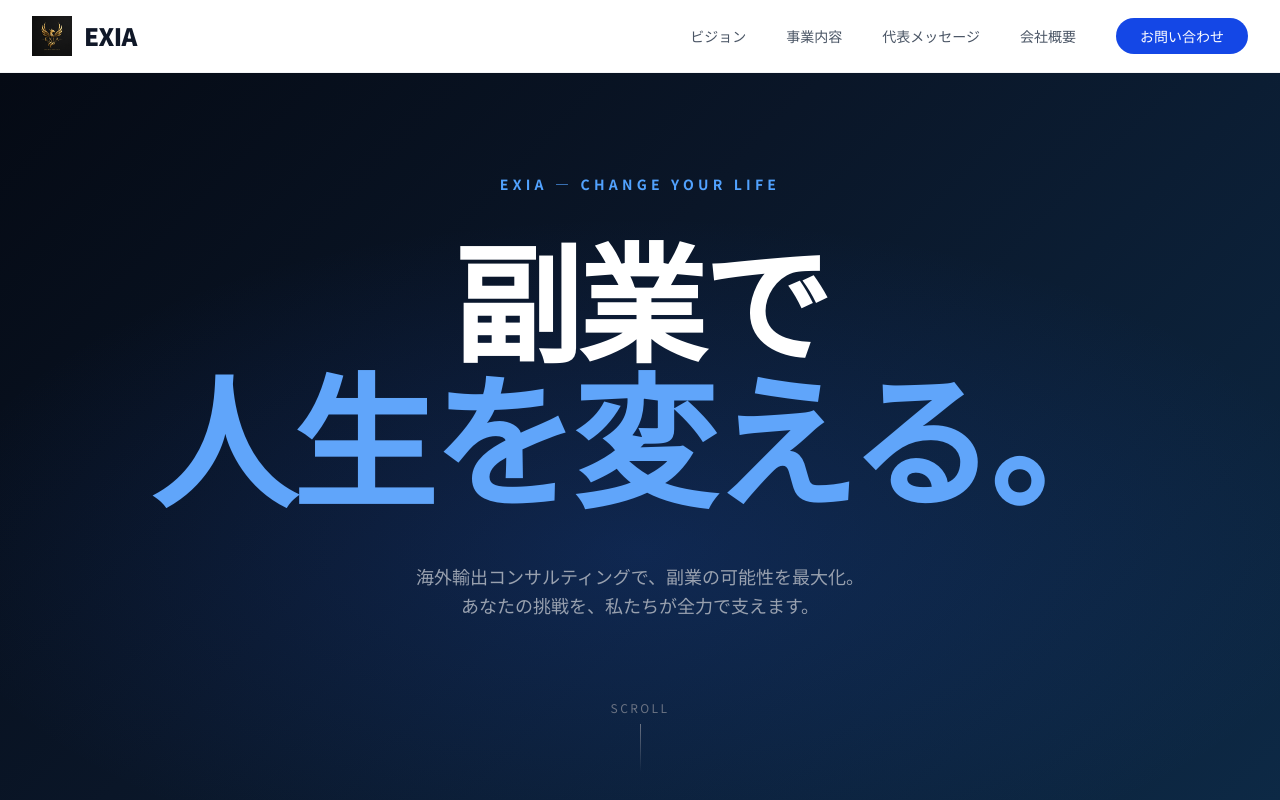
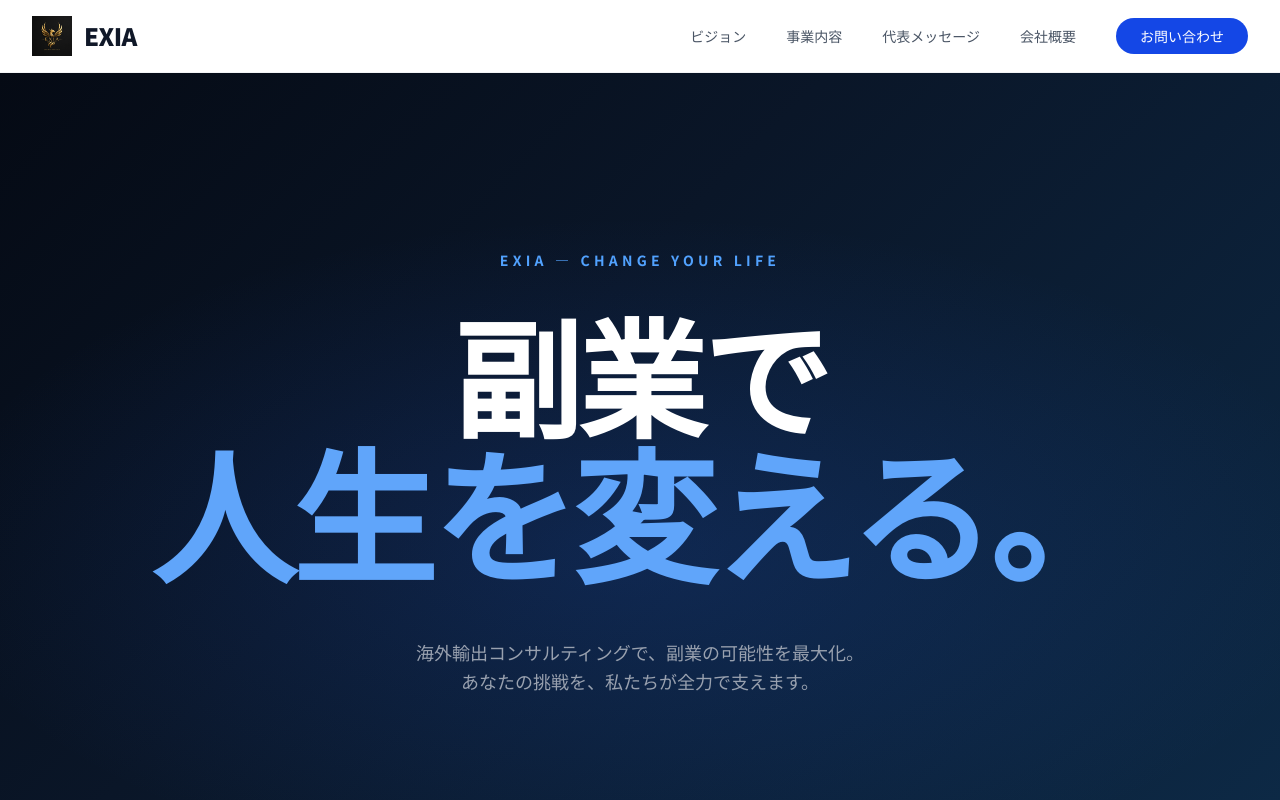
Before and after one commit to hongzhongyuuji99-gif/exia-corp, a Next.js app: page / in a window 1280 px wide. Shown: the top 800 px of the page. Built offline with nearby package versions, Linux system fonts and the light colour scheme.

Commit message:
Remove scroll indicator from hero

```diff
--- a/app/components/HeroSection.tsx
+++ b/app/components/HeroSection.tsx
@@ -80,17 +80,6 @@ export function HeroSection() {
           あなたの挑戦を、私たちが全力で支えます。
         </p>
 
-        {/* スクロールインジケーター */}
-        <div
-          className="mt-20 flex flex-col items-center gap-2"
-          style={{
-            opacity: phase >= 3 ? 1 : 0,
-            transition: 'opacity 1s ease 0.4s',
-          }}
-        >
-          <span className="text-gray-500 text-xs tracking-[0.2em] uppercase">Scroll</span>
-          <div className="w-px h-12 bg-gradient-to-b from-gray-500 to-transparent" style={{ animation: 'pulse 2s infinite' }} />
-        </div>
       </div>
     </section>
   )
```
